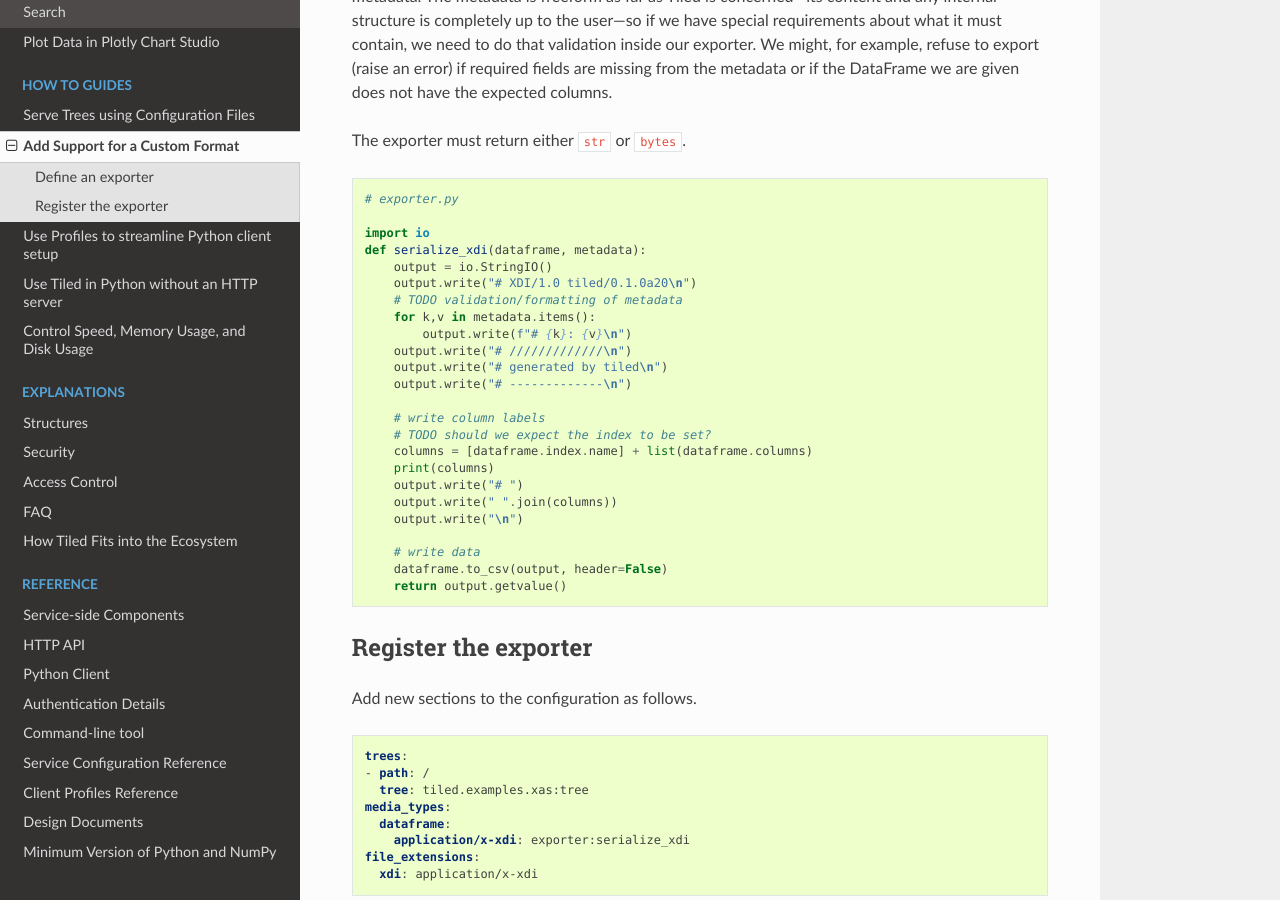
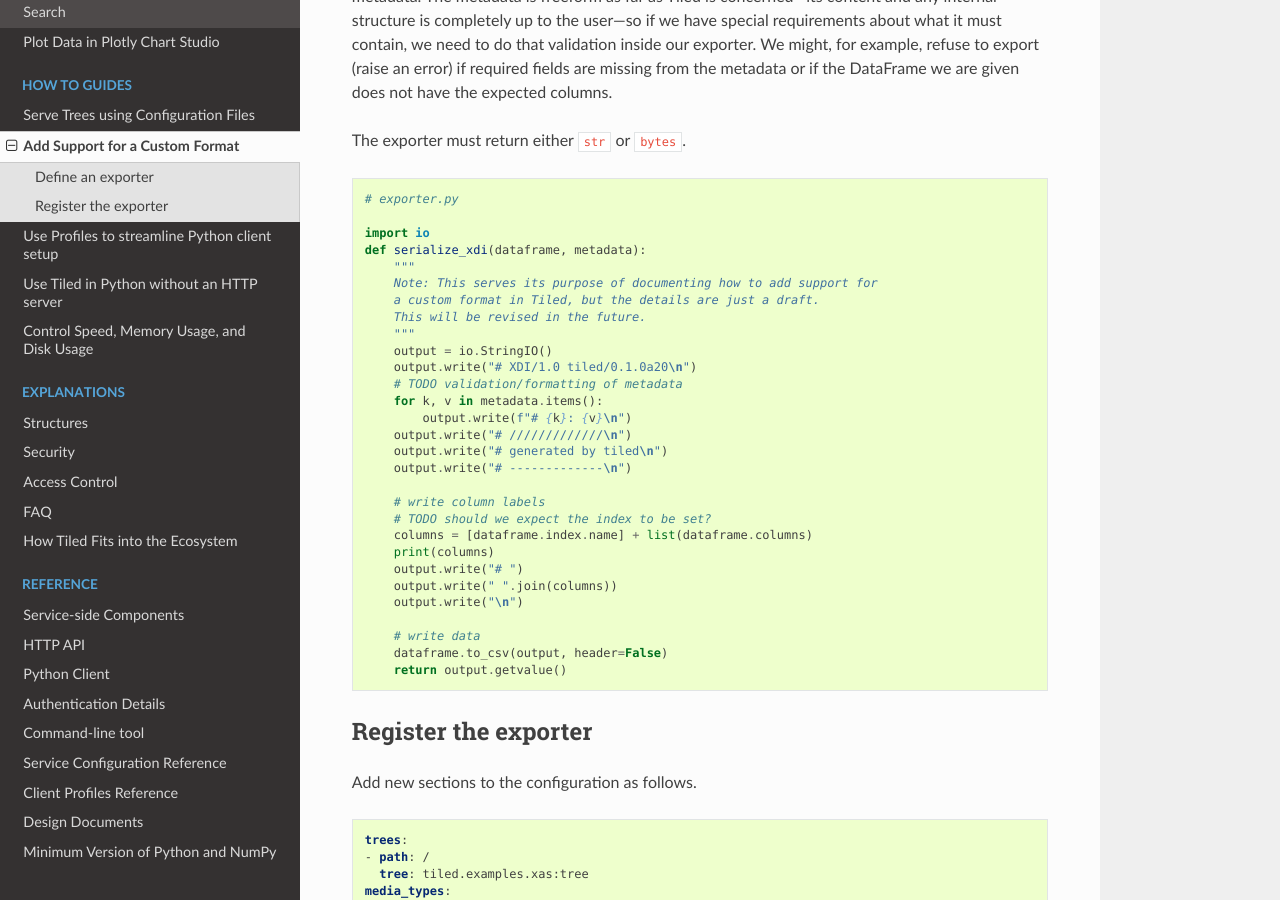
Before and after one commit to bluesky/tiled, a Sphinx documentation site: the page built from docs/source/how-to/custom-formats.md, in a window 1280 px wide and 900 px high, scrolled down 1708 px. Built offline with Sphinx 7.4.7 and the Read the Docs theme 2.0.0, drawn with Linux system fonts in a browser that asks for light colours; pages that are not in the unit, such as notebooks, are missing from menus.

Commit message:
Add disclaimer.

```diff
--- a/docs/source/how-to/custom-formats.md
+++ b/docs/source/how-to/custom-formats.md
@@ -96,10 +96,15 @@ The exporter must return either `str` or `bytes`.
 
 import io
 def serialize_xdi(dataframe, metadata):
+    """
+    Note: This serves its purpose of documenting how to add support for
+    a custom format in Tiled, but the details are just a draft.
+    This will be revised in the future.
+    """
     output = io.StringIO()
     output.write("# XDI/1.0 tiled/0.1.0a20\n")
     # TODO validation/formatting of metadata
-    for k,v in metadata.items():
+    for k, v in metadata.items():
         output.write(f"# {k}: {v}\n")
     output.write("# /////////////\n")
     output.write("# generated by tiled\n")
```
